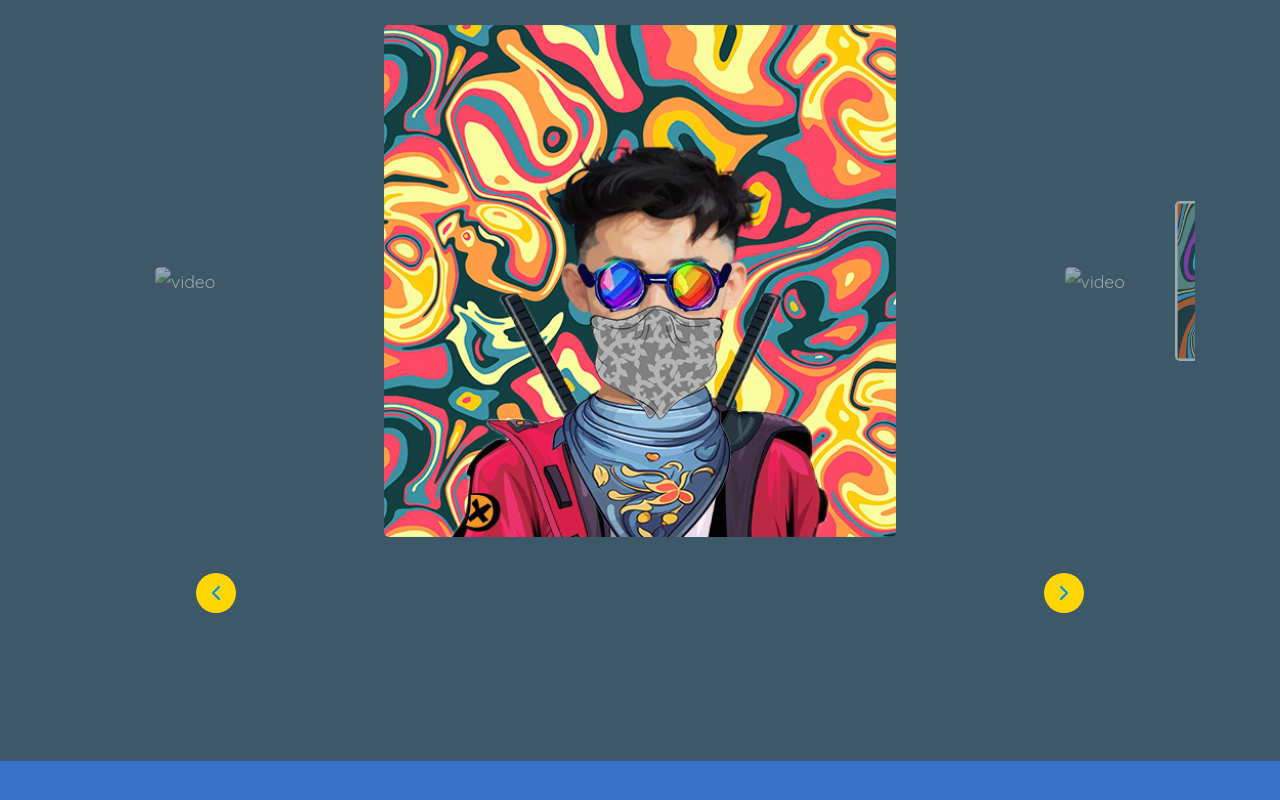
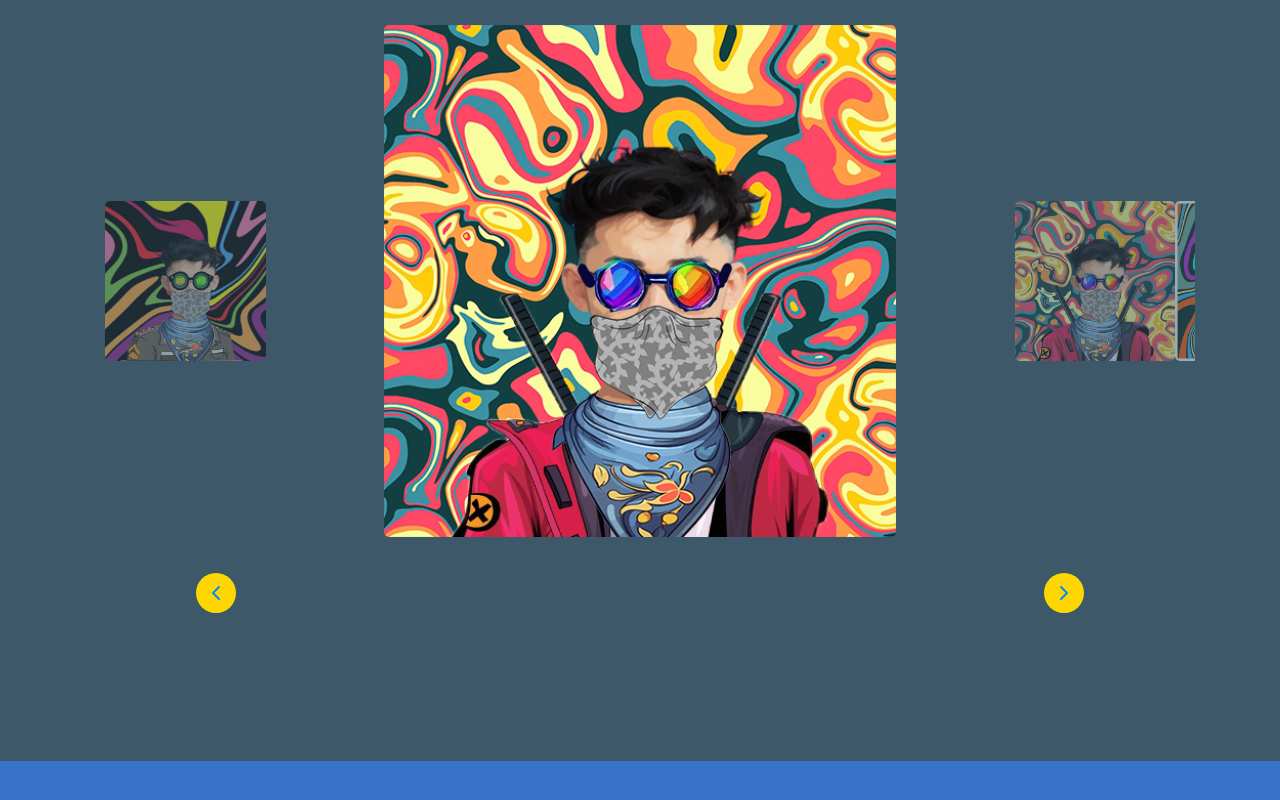
Before and after one commit to DesuCoin/Desu, a plain HTML site: page index.html in a window 1280 px wide. Shown: the part 1962-2762 px from the top of the page. Drawn offline with Linux system fonts and the light colour scheme; files whose address does not match are found by name; a web font is replaced by a local one.

Commit message:
Update index.html

```diff
--- a/index.html
+++ b/index.html
@@ -11,7 +11,7 @@
     <div class="container">
       <div class="header-content">
         <a href="#" class="logo">
-            <img src="DesuCoin_21_.jfif" alt="Logo" width="60" height="60">
+            <img src="DesuCoin (21).png" alt="Logo" width="60" height="60">
             DesuCoin
         </a>
         <div class="hamburger-menu">
@@ -250,21 +250,21 @@
                 let currentIndex = 0;
 
                 const galleryItems = [
-                    { src: "image/DesuCoin (1).png", alt: "video", description: "" },
-                    { src: "image/DesuCoin (2).png", alt: "video", description: "" },
-                    { src: "image/DesuCoin (3).png", alt: "video", description: "" },
-                    { src: "image/DesuCoin (4).png", alt: "video", description: "" },
-                    { src: "image/DesuCoin (5).png", alt: "video", description: "" },
-                    { src: "image/DesuCoin (6).png", alt: "video", description: "" },
-                    { src: "image/DesuCoin (7).png", alt: "video", description: "" },
-                    { src: "image/DesuCoin (8).png", alt: "video", description: "" },
-                    { src: "image/DesuCoin (9).png", alt: "video", description: "" },
-                    { src: "image/DesuCoin (10).png", alt: "video", description: "" },
-                    { src: "image/DesuCoin (11).png", alt: "video", description: "" },
-                    { src: "image/DesuCoin (12).png", alt: "video", description: "" },
-                    { src: "image/DesuCoin (13).png", alt: "video", description: "" },
-                    { src: "image/DesuCoin (14).png", alt: "video", description: "" },
-                    { src: "image/DesuCoin (15).png", alt: "video", description: "" },
+                    { src: "DesuCoin (1).png", alt: "video", description: "" },
+                    { src: "DesuCoin (2).png", alt: "video", description: "" },
+                    { src: "DesuCoin (3).png", alt: "video", description: "" },
+                    { src: "DesuCoin (4).png", alt: "video", description: "" },
+                    { src: "DesuCoin (5).png", alt: "video", description: "" },
+                    { src: "DesuCoin (6).png", alt: "video", description: "" },
+                    { src: "DesuCoin (7).png", alt: "video", description: "" },
+                    { src: "DesuCoin (8).png", alt: "video", description: "" },
+                    { src: "DesuCoin (9).png", alt: "video", description: "" },
+                    { src: "DesuCoin (10).png", alt: "video", description: "" },
+                    { src: "DesuCoin (11).png", alt: "video", description: "" },
+                    { src: "DesuCoin (12).png", alt: "video", description: "" },
+                    { src: "DesuCoin (13).png", alt: "video", description: "" },
+                    { src: "DesuCoin (14).png", alt: "video", description: "" },
+                    { src: "DesuCoin (15).png", alt: "video", description: "" },
                 ];
 
 
```
